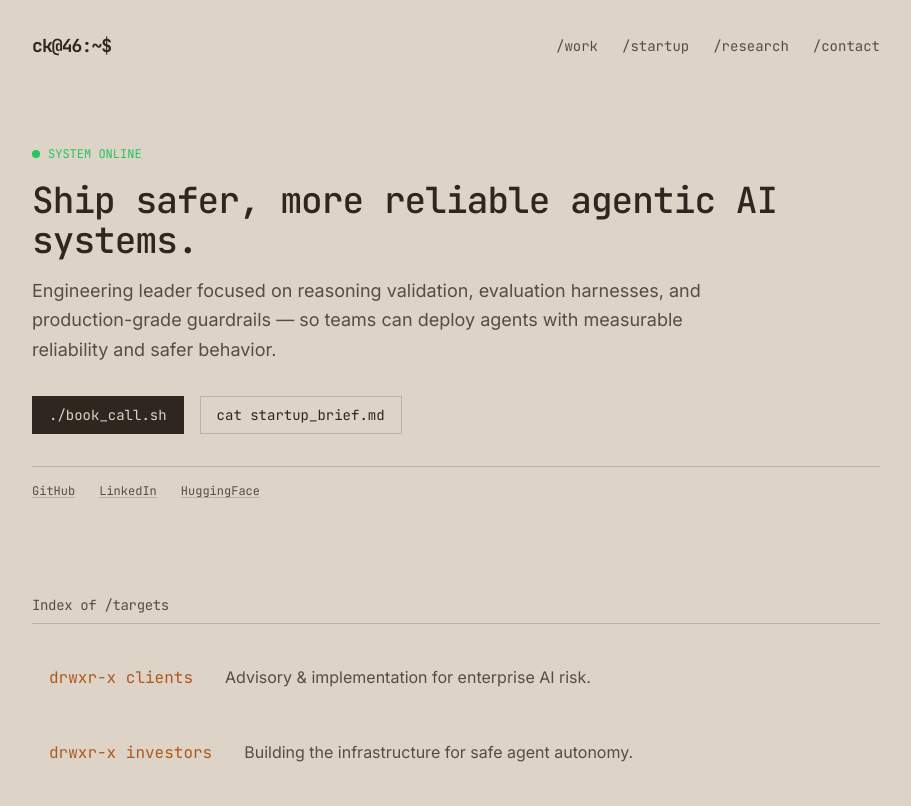
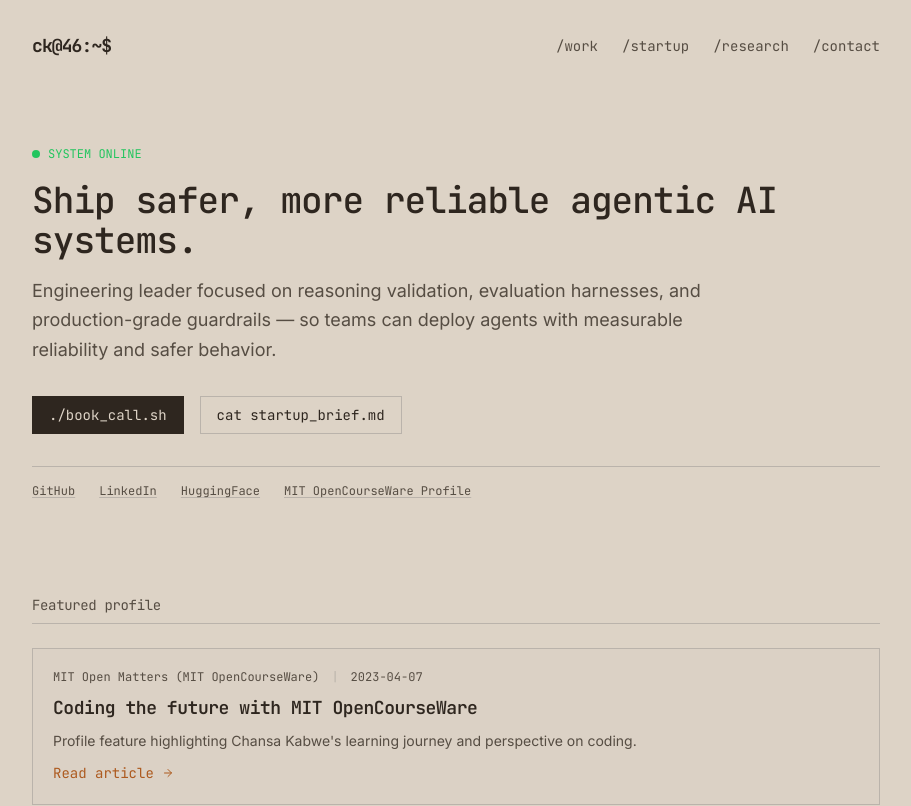
Before and after one commit to ck46/my-website, a Next.js app: page / in a window 1280 px wide. Shown: the top 806 px of the page, without its empty margins (184-1095 px from the left). Built offline with nearby package versions, Linux system fonts and the light colour scheme.

Commit message:
Add MIT OCW featured profile preview to homepage

```diff
--- a/src/app/page.tsx
+++ b/src/app/page.tsx
@@ -5,6 +5,7 @@ import {
     audiences,
     njiraContent,
     credibilityLinks,
+    featuredCoverage,
     researchLogEntries,
 } from "@/data/site";
 
@@ -56,6 +57,38 @@ export default function Home() {
                         >
                             {link.label}
                         </a>
+                    ))}
+                </div>
+            </section>
+
+            {/* Featured Coverage */}
+            <section className="space-y-6">
+                <h2 className="font-mono text-sm text-muted-foreground border-b border-border pb-2">
+                    Featured profile
+                </h2>
+                <div className="grid gap-4">
+                    {featuredCoverage.map((item) => (
+                        <article key={item.href} className="p-5 border border-border bg-accent/20 space-y-3">
+                            <div className="flex flex-wrap items-center gap-3 text-xs font-mono text-muted-foreground">
+                                <span>{item.source}</span>
+                                <span className="text-border">|</span>
+                                <time dateTime={item.publishedDate}>{item.publishedDate}</time>
+                            </div>
+                            <h3 className="text-lg font-mono font-semibold leading-tight">
+                                {item.title}
+                            </h3>
+                            <p className="text-sm text-muted-foreground max-w-2xl">
+                                {item.summary}
+                            </p>
+                            <a
+                                href={item.href}
+                                target="_blank"
+                                rel="noreferrer"
+                                className="inline-flex items-center text-sm font-mono text-primary hover:underline"
+                            >
+                                Read article <ArrowRight className="ml-2 h-3 w-3" />
+                            </a>
+                        </article>
                     ))}
                 </div>
             </section>
--- a/src/data/site.ts
+++ b/src/data/site.ts
@@ -33,9 +33,31 @@ export const credibilityLinks = [
     { label: "GitHub", href: siteConfig.socials.github },
     { label: "LinkedIn", href: siteConfig.socials.linkedin },
     { label: "HuggingFace", href: siteConfig.socials.huggingface },
+    { label: "MIT OpenCourseWare Profile", href: "https://www.ocw-openmatters.org/2023/04/07/coding-the-future-with-mit-opencourseware/" },
     // Uncomment when available:
     // { label: "Google Scholar", href: siteConfig.socials.scholar },
     // { label: "arXiv", href: siteConfig.socials.arxiv },
+];
+
+// ── Featured coverage (homepage preview cards) ──────────────────────────────
+
+export interface FeaturedCoverageItem {
+    source: string;
+    title: string;
+    publishedDate: string; // YYYY-MM-DD
+    summary: string;
+    href: string;
+}
+
+export const featuredCoverage: FeaturedCoverageItem[] = [
+    {
+        source: "MIT Open Matters (MIT OpenCourseWare)",
+        title: "Coding the future with MIT OpenCourseWare",
+        publishedDate: "2023-04-07",
+        summary:
+            "Profile feature highlighting Chansa Kabwe's learning journey and perspective on coding.",
+        href: "https://www.ocw-openmatters.org/2023/04/07/coding-the-future-with-mit-opencourseware/",
+    },
 ];
 
 // ── Hero ─────────────────────────────────────────────────────────────────────
```
